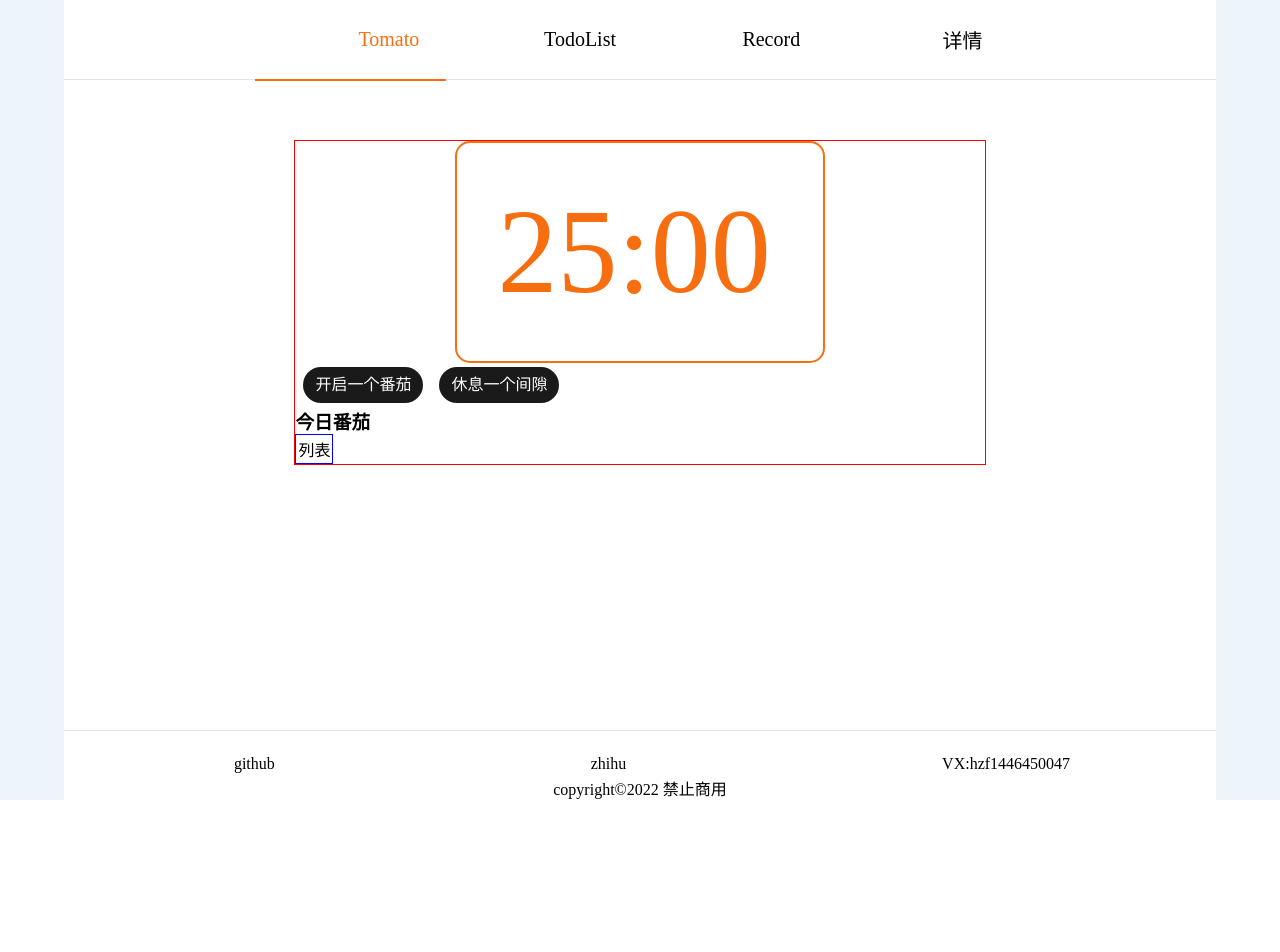
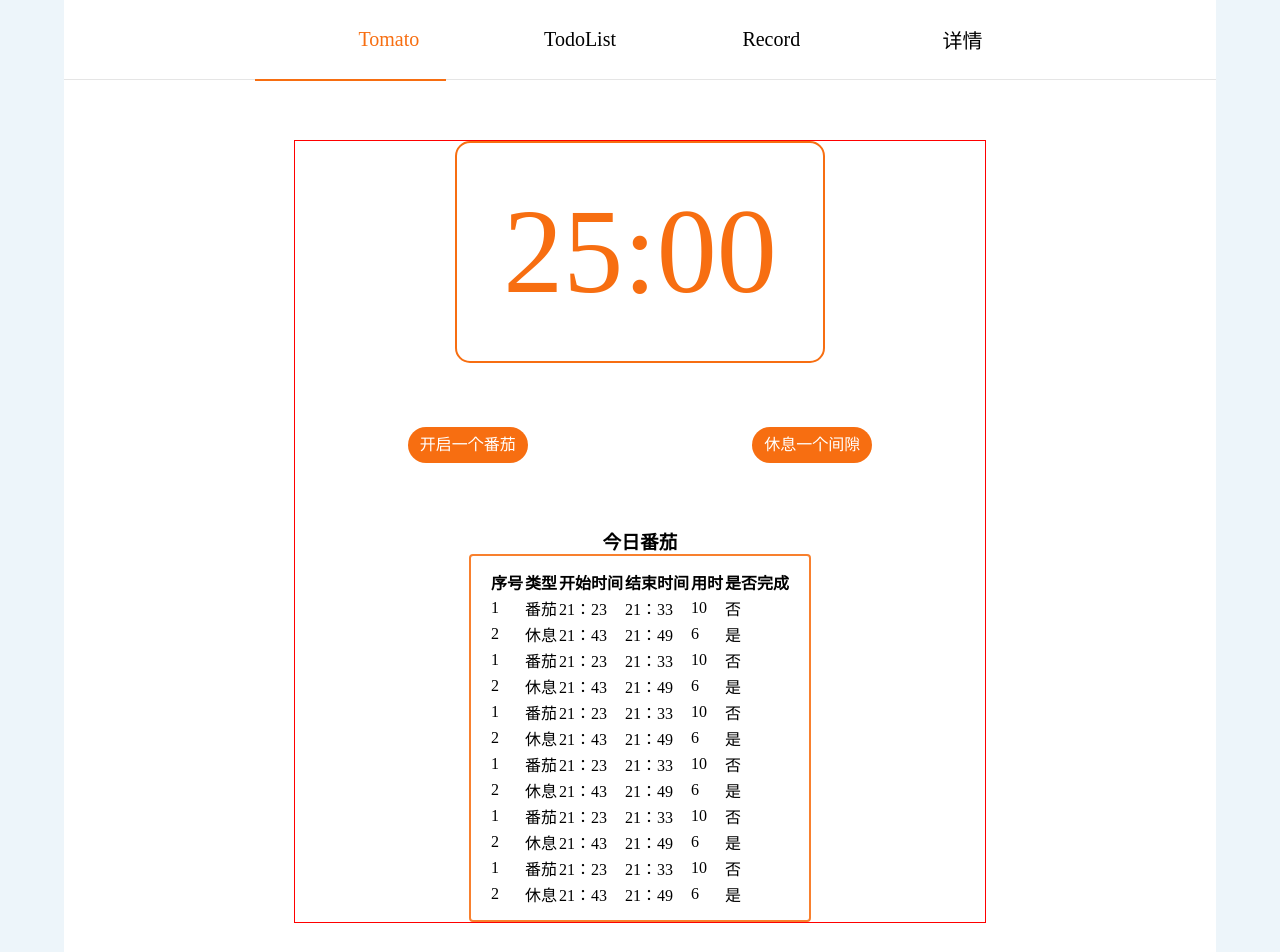
Before and after one commit to 1446450047/Tomato-ToDo, a React (Create React App) app: page /tomato in a window 1280 px wide. Shown: the top 952 px of the page. Before the commit the page ends 800 px from the top, so only its background shows below. Built offline with nearby package versions, Linux system fonts and the light colour scheme.

Commit message:
添加tomato 部分样式

```diff
--- a/src/components/main/Tomato.jsx
+++ b/src/components/main/Tomato.jsx
@@ -10,13 +10,116 @@ function Tomato() {
                 <span>:</span>
                 <span>00</span>
             </Timing>
-            <div>
+            <ButtonGroup>
                 <Button>开启一个番茄</Button>
                 <Button>休息一个间隙</Button>
-            </div>
+            </ButtonGroup>
             <h3>今日番茄</h3>
             <TomatoLists>
-                列表
+                <tr>
+                    <th>序号</th>
+                    <th>类型</th>
+                    <th>开始时间</th>
+                    <th>结束时间</th>
+                    <th>用时</th>
+                    <th>是否完成</th>
+                </tr>
+                <tr>
+                    <td>1</td>
+                    <td>番茄</td>
+                    <td>21：23</td>
+                    <td>21：33</td>
+                    <td>10</td>
+                    <td>否</td>
+                </tr>
+                <tr>
+                    <td>2</td>
+                    <td>休息</td>
+                    <td>21：43</td>
+                    <td>21：49</td>
+                    <td>6</td>
+                    <td>是</td>
+                </tr>
+                <tr>
+                    <td>1</td>
+                    <td>番茄</td>
+                    <td>21：23</td>
+                    <td>21：33</td>
+                    <td>10</td>
+                    <td>否</td>
+                </tr>
+                <tr>
+                    <td>2</td>
+                    <td>休息</td>
+                    <td>21：43</td>
+                    <td>21：49</td>
+                    <td>6</td>
+                    <td>是</td>
+                </tr>
+                <tr>
+                    <td>1</td>
+                    <td>番茄</td>
+                    <td>21：23</td>
+                    <td>21：33</td>
+                    <td>10</td>
+                    <td>否</td>
+                </tr>
+                <tr>
+                    <td>2</td>
+                    <td>休息</td>
+                    <td>21：43</td>
+                    <td>21：49</td>
+                    <td>6</td>
+                    <td>是</td>
+                </tr>
+                <tr>
+                    <td>1</td>
+                    <td>番茄</td>
+                    <td>21：23</td>
+                    <td>21：33</td>
+                    <td>10</td>
+                    <td>否</td>
+                </tr>
+                <tr>
+                    <td>2</td>
+                    <td>休息</td>
+                    <td>21：43</td>
+                    <td>21：49</td>
+                    <td>6</td>
+                    <td>是</td>
+                </tr>
+                <tr>
+                    <td>1</td>
+                    <td>番茄</td>
+                    <td>21：23</td>
+                    <td>21：33</td>
+                    <td>10</td>
+                    <td>否</td>
+                </tr>
+                <tr>
+                    <td>2</td>
+                    <td>休息</td>
+                    <td>21：43</td>
+                    <td>21：49</td>
+                    <td>6</td>
+                    <td>是</td>
+                </tr>
+                <tr>
+                    <td>1</td>
+                    <td>番茄</td>
+                    <td>21：23</td>
+                    <td>21：33</td>
+                    <td>10</td>
+                    <td>否</td>
+                </tr>
+                <tr>
+                    <td>2</td>
+                    <td>休息</td>
+                    <td>21：43</td>
+                    <td>21：49</td>
+                    <td>6</td>
+                    <td>是</td>
+                </tr>
             </TomatoLists>
         </TomatoWrapper>
     );
@@ -30,13 +133,37 @@ const Timing = styled.div`
     font-size: 120px;
     color: #F76E11;
     user-select: none;
+    display: flex;
+    justify-content: center;
+    align-items: center;
+`;
+const ButtonGroup = styled.div`
+    display: flex;
+    justify-content: space-around;
+    padding: 60px 0;
+    div{
+      background:#F76E11;
+      color: #fff;
+      &:hover{
+         background:#ef8137;
+      }
+    }
 `;
 const TomatoWrapper = styled.div`
   border: 1px solid red;
   width: 60%;
   margin: 60px auto;
+  h3{
+      text-align: center;
+  }
 `;
 const TomatoLists = styled.table`
-  border: 1px solid blue;
+  border: 2px solid #F8802E;
+  border-radius: 4px;
+  margin: 0 auto;
+  padding: 12px 18px;
+  tr{
+    padding: 5px;
+  }
 `;
 export default Tomato;
```
